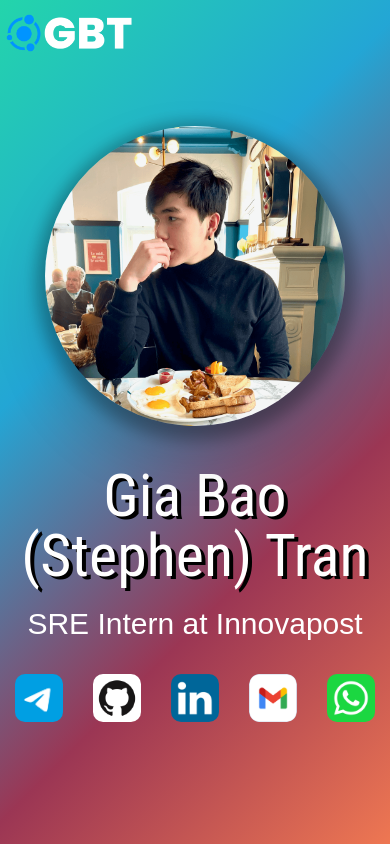
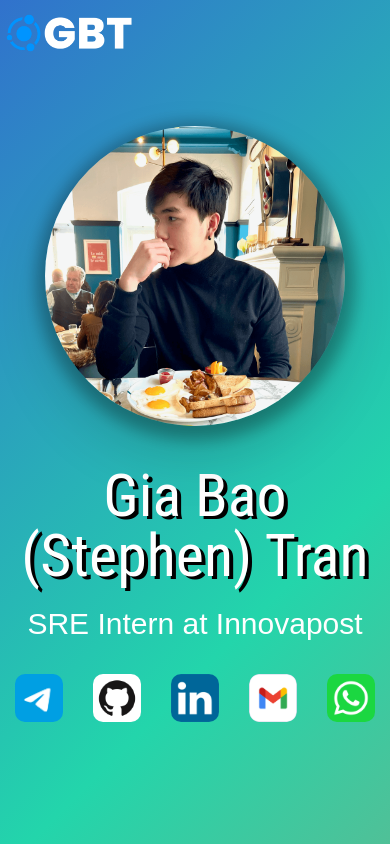
Before and after one commit to sgbaotran/Portfolio-Level4, a React (Create React App) app: page / in a window 390 px wide. Built offline with nearby package versions, Linux system fonts and the light colour scheme.

Commit message:
Fix background on mobile view

```diff
--- a/src/App.css
+++ b/src/App.css
@@ -1 +1,20 @@
-body,html{overflow-x:hidden}.app{background:linear-gradient(135deg,#c3e8dc,#3d1aea,#23d5ab,#ee7752);background-size:400% 400%;animation:13s infinite gradient;min-height:100vh;overflow:auto}@keyframes gradient{0%,100%{background-position:0 50%}50%{background-position:100% 50%}}@media only screen and (max-width:768px){.logo{margin:auto}.app{background:linear-gradient(-45deg,#ee7752,#9b3654,#23a6d5,#23d5ab);animation:7s infinite gradient}}
+body,
+html {
+    overflow-x: hidden;
+}
+.app {
+    background: linear-gradient(135deg, #c3e8dc, #3d1aea, #23d5ab, #ee7752);
+    background-size: 400% 400%;
+    animation: 13s infinite gradient;
+    min-height: 100vh;
+    overflow: auto;
+}
+@keyframes gradient {
+    0%,
+    100% {
+        background-position: 0 50%;
+    }
+    50% {
+        background-position: 100% 50%;
+    }
+}
--- a/src/App.js
+++ b/src/App.js
@@ -4,8 +4,6 @@ import Experience from './components/Experience';
 import Home from './components/Home';
 import Project from './components/Project';
 import Contact from './components/Contact';
-
-
 
 function App() {
   let component
@@ -31,12 +29,8 @@ function App() {
   }
 
   else {
-    console.log("why")
-    component = [<Home /> , <Experience /> , <Project /> , <Contact />]
+    component = [<Home />, <Experience />, <Project />, <Contact />]
   }
-
-
-
 
   return (
     <div className='app'>
```
